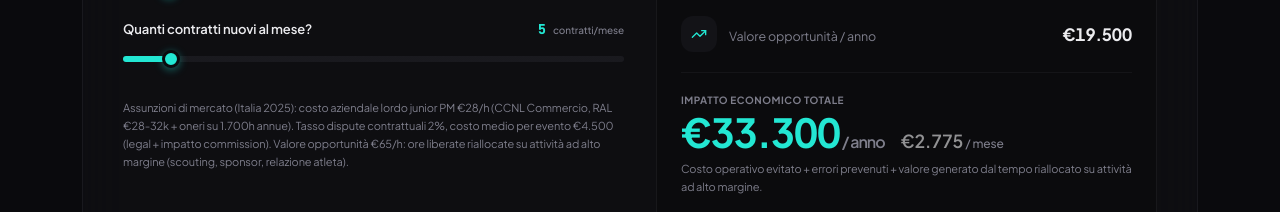
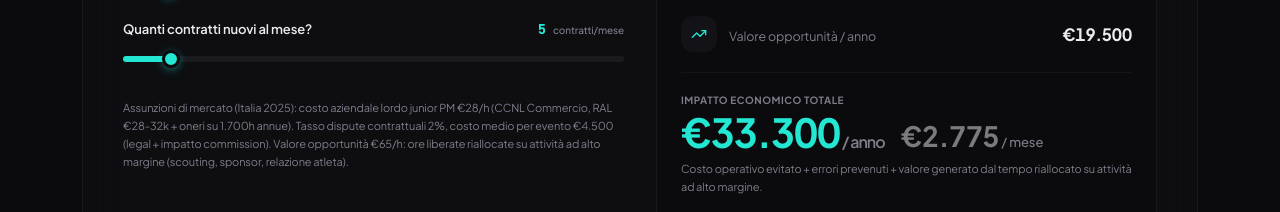
Before and after one commit to tauramanagement-hue/taura-os, a React (Vite) app: page /beta in a window 1280 px wide. Shown: the part 6578-6790 px from the top of the page. Built offline with nearby package versions, Linux system fonts and the light colour scheme; no server answers.

Commit message:
style: enlarge monthly ROI figure to proper secondary size

```diff
--- a/src/components/taura/RoiCalculator.tsx
+++ b/src/components/taura/RoiCalculator.tsx
@@ -145,10 +145,10 @@ export default function RoiCalculator() {
                 initial={{ opacity: 0.4, y: -4 }}
                 animate={{ opacity: 1, y: 0 }}
                 transition={{ duration: 0.2 }}
-                className="pb-0.5 text-[18px] font-semibold text-foreground/60 tabular-nums leading-none"
+                className="pb-0.5 text-[22px] md:text-[28px] font-bold text-foreground/50 tabular-nums leading-none"
               >
                 {fmtEur(totalYear / 12)}
-                <span className="text-[12px] font-medium text-muted-foreground"> / mese</span>
+                <span className="text-[13px] font-medium text-muted-foreground"> / mese</span>
               </motion.div>
             </div>
             <div className="mt-2 text-[11px] text-muted-foreground leading-relaxed">
```
